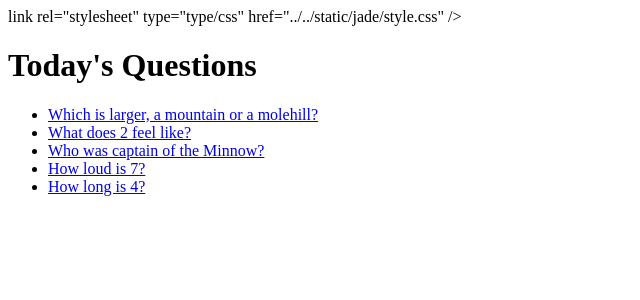
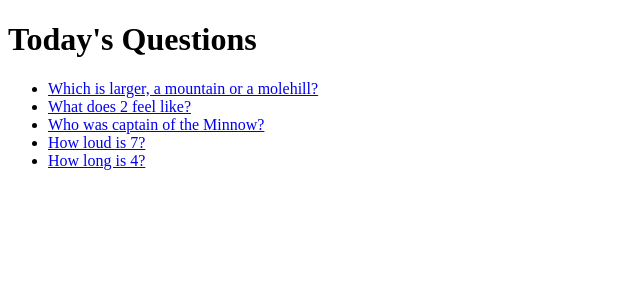
Before and after one commit to gbugg/gemstones, a Django app: page /jade/ in a window 1280 px wide. Shown: the top 300 px of the page, without its empty margins (0-640 px from the left). Run offline with Django 3.2, Linux system fonts and the light colour scheme; data comes from the database, SQL or seed files in the repository; both versions use the stored data as it was after the commit.

Commit message:
Fixed problem

```diff
--- a/jade/templates/jade/index.html
+++ b/jade/templates/jade/index.html
@@ -3,7 +3,7 @@
 <head>
  {% load staticfiles %}
  <title>QuestionTime</title>
- link rel="stylesheet" type="type/css" href="../../static/jade/style.css" />
+ <link rel="stylesheet" type="type/css" href="../../static/jade/style.css" />
 </head>
 <body>
 <h1>Today's Questions</h1>
```
Also changed, not shown: db.sqlite3.
